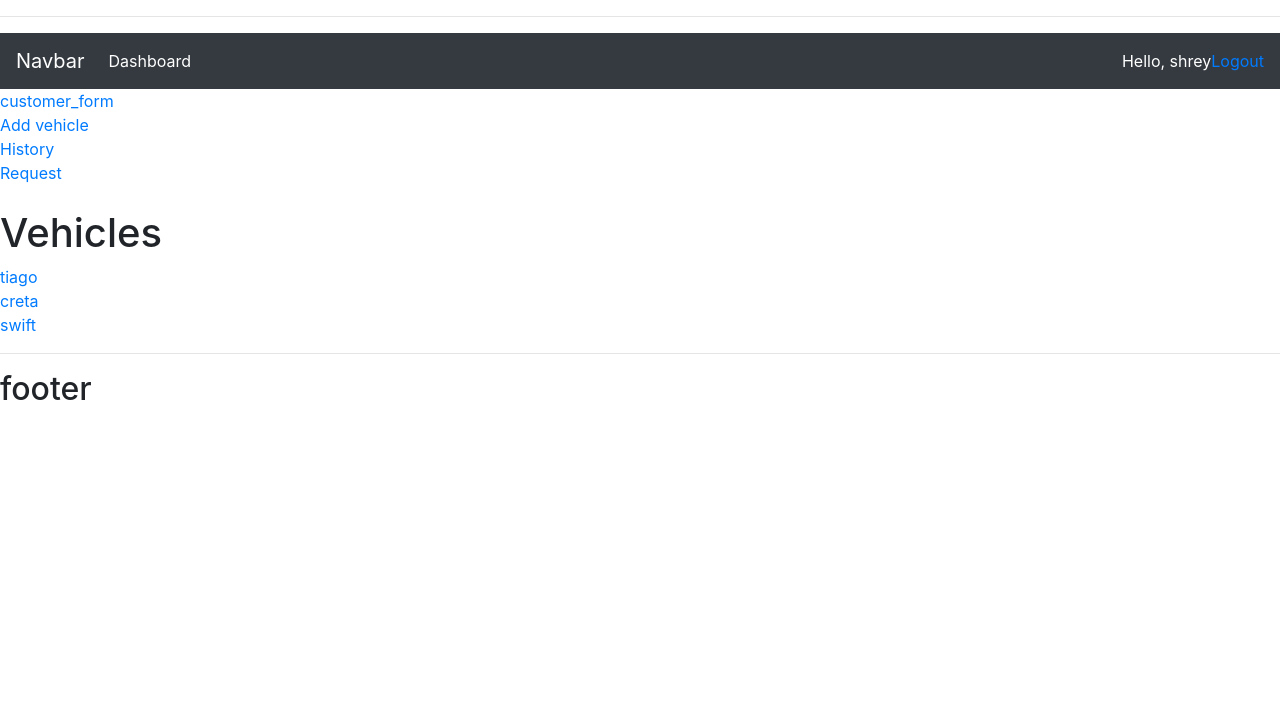
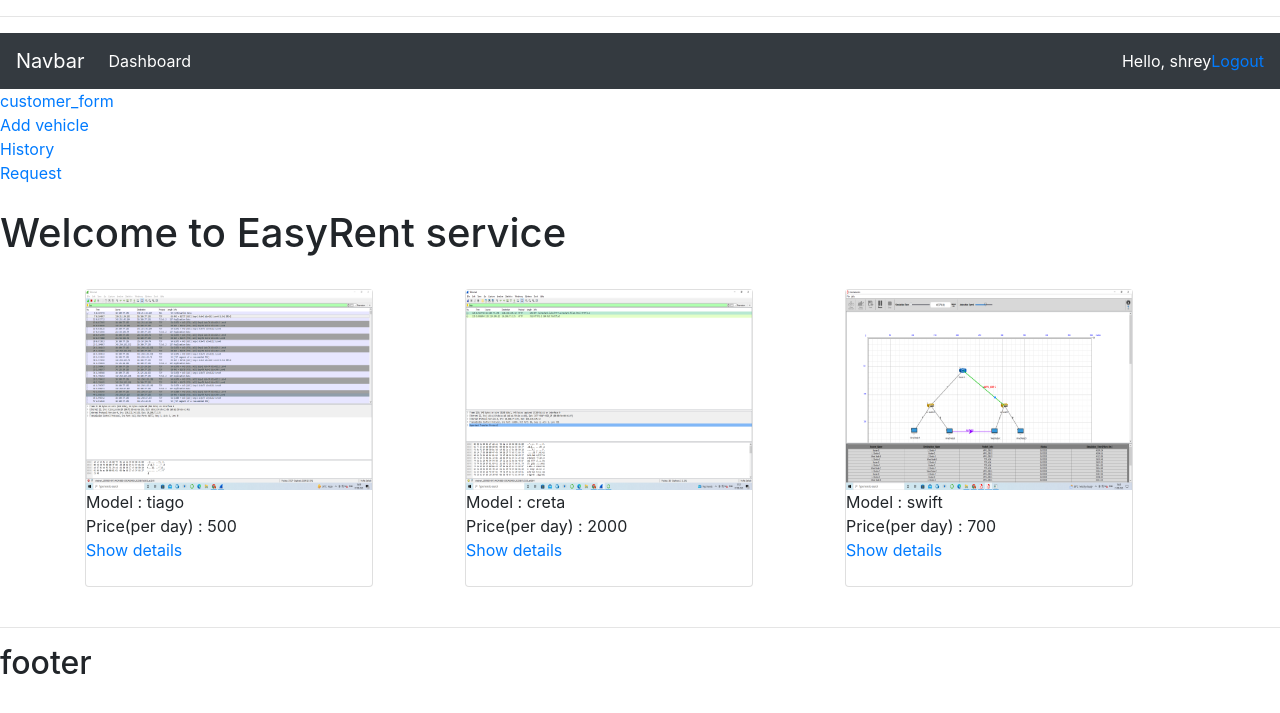
Before and after one commit to Shrey3011/Group24, a Django app: page / in a window 1280 px wide. Shown: the top 713 px of the page. Run offline with Django 4.2, Linux system fonts and the light colour scheme; a user stored in the database is signed in; data comes from the database, SQL or seed files in the repository; some libraries are stand-ins or nearby versions.

Commit message:
Update home.html
Rendered the vehicles on the "home" page and used "productview" page to show the vehicle information on home page.

```diff
--- a/SRC/Rental_System/RentingApp/templates/RentingApp/home.html
+++ b/SRC/Rental_System/RentingApp/templates/RentingApp/home.html
@@ -12,12 +12,24 @@
 
 <br>
 <br>
-<h1>Vehicles</h1>
-{% for i in vehicle %}
+<h1>Welcome to EasyRent service</h1>
+<div class="container">
+    <div class="row">
 
-    <a href="{% url 'productview' i.id %}">{{i.model}}</a>
+        {% for i in vehicle %}
+    <!-- -->
+    <div class="col-sm-4 my-4">
+    <div class="card Boxshadow h-100" style="width: 18rem;">
+    <img class="d-block w-100" src="{{i.image.url}}" alt="First slide" style="height:200px">
+    Model : {{i.model}}<br>
+    Price(per day) : {{i.price}}
     <br>
+    <a href="{% url 'productview' i.id %}">Show details</a>
+    <br>
+    </div>
+</div>
 
 {% endfor %}
-
+</div>
+</div>
 {% endblock %}
```
